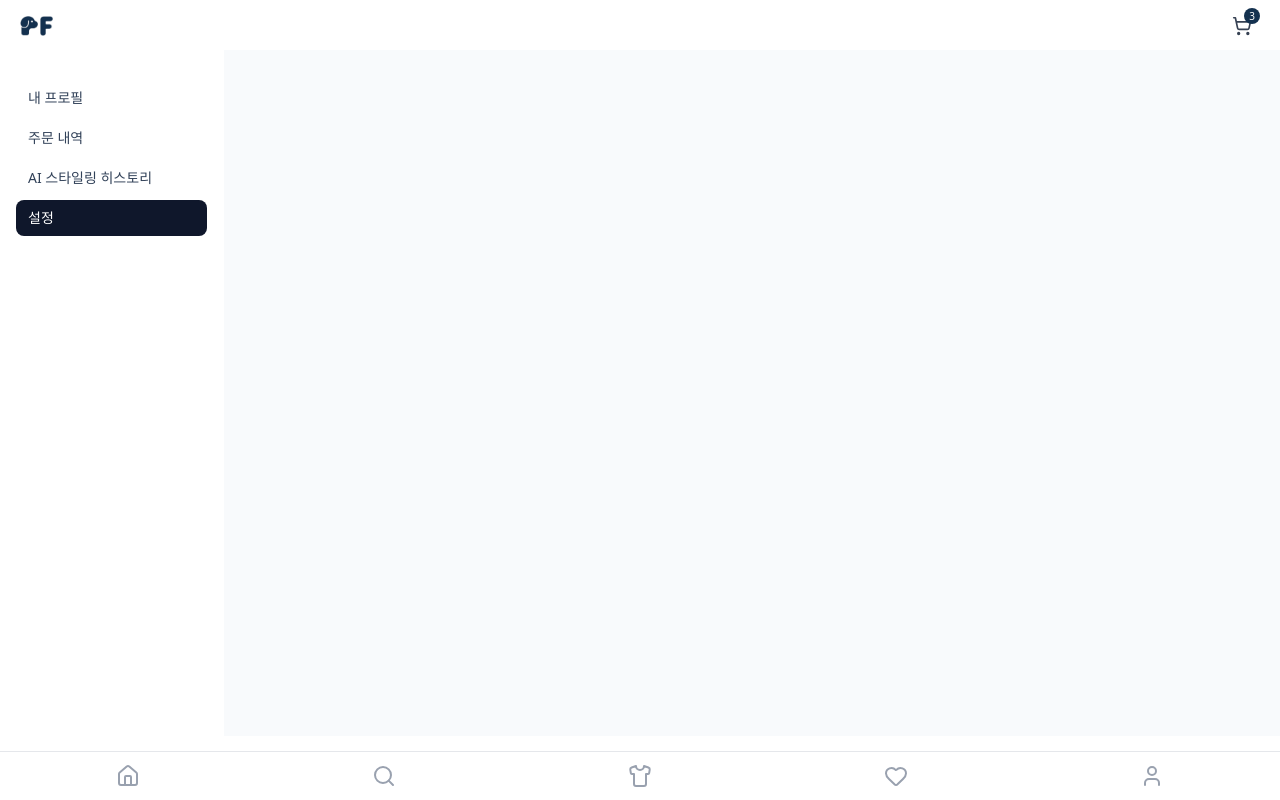
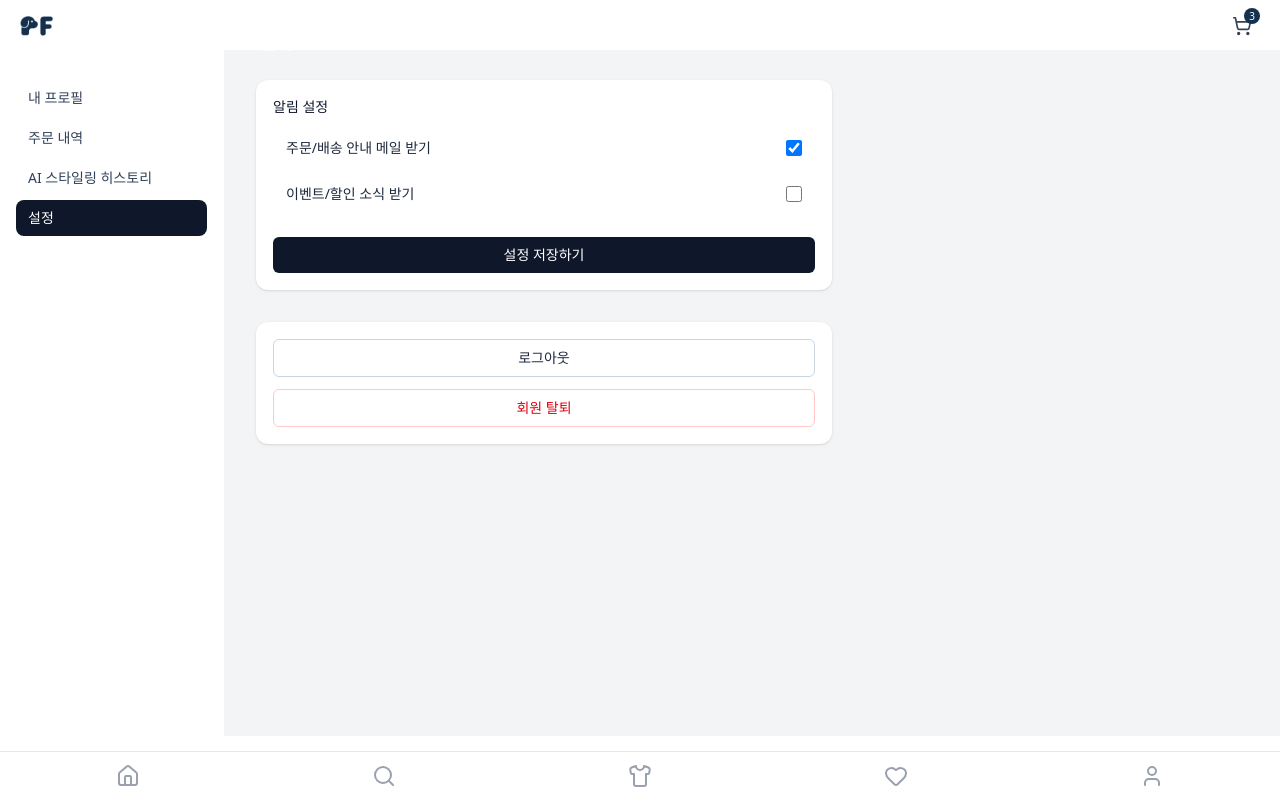
Before and after one commit to P-Project8/PetFit-Front, a React (Vite) app: page /my/settings in a window 1280 px wide. Built offline with nearby package versions, Linux system fonts and the light colour scheme.

Commit message:
feat: 마이페이지 레이아웃 및 프로필/주문/AI 히스토리 UI 목업 추가

```diff
--- a/src/pages/MyPage/AiStylingPage.tsx
+++ b/src/pages/MyPage/AiStylingPage.tsx
@@ -1,4 +1,64 @@
 // src/pages/MyPage/AiStylingPage.tsx
+import React from 'react';
+
+const mockStylings = [
+  {
+    id: 1,
+    petName: '몽이',
+    style: '겨울 한복 코디',
+    createdAt: '2025-12-02',
+  },
+  {
+    id: 2,
+    petName: '콩이',
+    style: '후드티 + 머플러 코디',
+    createdAt: '2025-11-30',
+  },
+  {
+    id: 3,
+    petName: '두부',
+    style: '비 오는 날 레인코트',
+    createdAt: '2025-11-25',
+  },
+];
+
 export default function AiStylingPage() {
-  return <div>AI 스타일링 히스토리 페이지 (작업 예정)</div>;
+  return (
+    <div>
+      <h1 className="text-2xl font-bold mb-4">AI 스타일링 히스토리</h1>
+      <p className="mb-6 text-sm text-slate-600">
+        AI 코디에서 마음에 들었던 결과들을 모아두는 공간이에요.
+      </p>
+
+      <div className="grid gap-4 sm:grid-cols-2 lg:grid-cols-3">
+        {mockStylings.map((item) => (
+          <div
+            key={item.id}
+            className="flex flex-col rounded-xl border bg-white p-3 shadow-sm"
+          >
+            {/* 이미지 자리 */}
+            <div className="mb-3 aspect-[4/3] w-full rounded-lg bg-slate-100" />
+
+            <div className="flex-1">
+              <div className="text-xs text-slate-500 mb-1">
+                {item.createdAt} · {item.petName}
+              </div>
+              <div className="text-sm font-semibold text-slate-900">
+                {item.style}
+              </div>
+            </div>
+
+            <div className="mt-3 flex gap-2 text-xs">
+              <button className="flex-1 rounded-lg border border-slate-300 px-2 py-1 text-slate-700">
+                크게 보기
+              </button>
+              <button className="flex-1 rounded-lg border border-slate-200 bg-slate-900 px-2 py-1 font-medium text-white">
+                다시 코디하기
+              </button>
+            </div>
+          </div>
+        ))}
+      </div>
+    </div>
+  );
 }
--- a/src/pages/MyPage/MyPageLayout.tsx
+++ b/src/pages/MyPage/MyPageLayout.tsx
@@ -12,7 +12,7 @@ export default function MyPageLayout() {
   const location = useLocation();
 
   return (
-    <div className="min-h-[calc(100vh-4rem)] flex bg-slate-50">
+    <div className="min-h-[calc(100vh-4rem)] flex bg-gray-100">
       {/* 왼쪽 사이드바 */}
       <aside className="w-56 border-r bg-white px-4 py-6">
         <h2 className="text-2xl font-bold mb-6">마이페이지</h2>
--- a/src/pages/MyPage/OrdersPage.tsx
+++ b/src/pages/MyPage/OrdersPage.tsx
@@ -1,4 +1,75 @@
 // src/pages/MyPage/OrdersPage.tsx
+import React from 'react';
+
+const mockOrders = [
+  {
+    id: '20251203-0001',
+    date: '2025-12-03',
+    status: '배송 준비중',
+    total: 69000,
+    itemSummary: '강아지 한복 외 1개',
+  },
+  {
+    id: '20251128-0002',
+    date: '2025-11-28',
+    status: '배송 완료',
+    total: 42000,
+    itemSummary: '알록달록 후드티',
+  },
+  {
+    id: '20251110-0003',
+    date: '2025-11-10',
+    status: '구매 확정',
+    total: 33000,
+    itemSummary: '스트라이프 티셔츠',
+  },
+];
+
 export default function OrdersPage() {
-  return <div>주문 내역 페이지 (작업 예정)</div>;
+  return (
+    <div className="max-w-3xl">
+      <h1 className="text-2xl font-bold mb-6">주문 내역</h1>
+
+      <div className="mb-4 flex gap-2 text-sm">
+        <button className="rounded-full border border-slate-300 px-3 py-1 text-slate-700">
+          최근 3개월
+        </button>
+        <button className="rounded-full border border-slate-200 px-3 py-1 text-slate-500">
+          6개월
+        </button>
+        <button className="rounded-full border border-slate-200 px-3 py-1 text-slate-500">
+          1년
+        </button>
+      </div>
+
+      <div className="space-y-3">
+        {mockOrders.map((order) => (
+          <div
+            key={order.id}
+            className="flex justify-between rounded-xl border bg-white px-4 py-3 text-sm shadow-sm"
+          >
+            <div>
+              <div className="text-xs text-slate-500">주문번호</div>
+              <div className="font-semibold text-slate-900">{order.id}</div>
+              <div className="mt-1 text-xs text-slate-500">{order.date}</div>
+              <div className="mt-2 text-slate-700">{order.itemSummary}</div>
+            </div>
+
+            <div className="text-right">
+              <div className="text-xs text-slate-500 mb-1">결제 금액</div>
+              <div className="text-base font-semibold text-slate-900">
+                {order.total.toLocaleString()}원
+              </div>
+              <div className="mt-2 inline-flex rounded-full bg-slate-100 px-2 py-1 text-xs font-medium text-slate-700">
+                {order.status}
+              </div>
+              <button className="mt-3 block w-full rounded-lg border border-slate-300 px-2 py-1 text-xs text-slate-700">
+                상세 보기
+              </button>
+            </div>
+          </div>
+        ))}
+      </div>
+    </div>
+  );
 }
--- a/src/pages/MyPage/ProfilePage.tsx
+++ b/src/pages/MyPage/ProfilePage.tsx
@@ -1,4 +1,3 @@
-// src/pages/MyPage/ProfilePage.tsx
 import { useState } from 'react';
 
 export default function ProfilePage() {
@@ -8,21 +7,18 @@ export default function ProfilePage() {
     bio: '우리 강아지 옷 고르는 중 🐶',
   });
 
-  const handleChange = (
-    e: React.ChangeEvent<HTMLInputElement | HTMLTextAreaElement>
-  ) => {
+  const handleChange = (e: React.ChangeEvent<HTMLInputElement | HTMLTextAreaElement>) => {
     const { name, value } = e.target;
     setForm((prev) => ({ ...prev, [name]: value }));
   };
 
   const handleSubmit = (e: React.FormEvent) => {
     e.preventDefault();
-    // TODO: 나중에 여기서 Axios로 API 연결
-    alert('프로필 수정 요청 보낸 걸로 치자! (나중에 API 붙일 예정)');
+    alert('프로필 수정 요청 보낸 걸로 치자!');
   };
 
   return (
-    <div className="max-w-xl">
+    <div className="max-w-xl text-slate-900">
       <h1 className="text-2xl font-bold mb-6">내 프로필</h1>
 
       <form onSubmit={handleSubmit} className="space-y-4">
@@ -33,7 +29,7 @@ export default function ProfilePage() {
             name="email"
             value={form.email}
             disabled
-            className="w-full rounded-md border bg-slate-100 px-3 py-2 text-sm"
+            className="w-full rounded-md border bg-white px-3 py-2 text-sm text-slate-900"
           />
         </div>
 
@@ -44,11 +40,11 @@ export default function ProfilePage() {
             name="nickname"
             value={form.nickname}
             onChange={handleChange}
-            className="w-full rounded-md border px-3 py-2 text-sm"
+            className="w-full rounded-md border bg-white px-3 py-2 text-sm text-slate-900"
           />
         </div>
 
-        {/* 한 줄 소개 */}
+        {/* 소개 */}
         <div>
           <label className="block text-sm font-medium mb-1">한 줄 소개</label>
           <textarea
@@ -56,7 +52,7 @@ export default function ProfilePage() {
             value={form.bio}
             onChange={handleChange}
             rows={3}
-            className="w-full rounded-md border px-3 py-2 text-sm resize-none"
+            className="w-full rounded-md border bg-white px-3 py-2 text-sm resize-none text-slate-900"
           />
         </div>
 
--- a/src/pages/MyPage/SettingsPage.tsx
+++ b/src/pages/MyPage/SettingsPage.tsx
@@ -1,4 +1,78 @@
 // src/pages/MyPage/SettingsPage.tsx
+import React, { useState } from 'react';
+
 export default function SettingsPage() {
-  return <div>설정 / 회원 탈퇴 페이지 (작업 예정)</div>;
+  const [emailNotice, setEmailNotice] = useState(true);
+  const [marketing, setMarketing] = useState(false);
+
+  const handleSave = (e: React.FormEvent) => {
+    e.preventDefault();
+    alert('설정 저장 요청 보낸 걸로! (나중에 API 연결)');
+  };
+
+  const handleLogout = () => {
+    alert('로그아웃 요청 보낸 걸로! (AUTH-007 연동 예정)');
+  };
+
+  const handleDelete = () => {
+    if (confirm('정말 탈퇴하시겠어요?')) {
+      alert('회원 탈퇴 요청 보낸 걸로! (USER-003 연동 예정)');
+    }
+  };
+
+  return (
+    <div className="max-w-xl">
+      <h1 className="text-2xl font-bold mb-6">설정</h1>
+
+      <form onSubmit={handleSave} className="space-y-6 rounded-xl border bg-white p-4 shadow-sm">
+        <div>
+          <h2 className="mb-3 text-sm font-semibold text-slate-900">
+            알림 설정
+          </h2>
+
+          <label className="flex items-center justify-between rounded-lg border px-3 py-2 text-sm">
+            <span className="text-slate-800">주문/배송 안내 메일 받기</span>
+            <input
+              type="checkbox"
+              checked={emailNotice}
+              onChange={(e) => setEmailNotice(e.target.checked)}
+              className="h-4 w-4"
+            />
+          </label>
+
+          <label className="mt-2 flex items-center justify-between rounded-lg border px-3 py-2 text-sm">
+            <span className="text-slate-800">이벤트/할인 소식 받기</span>
+            <input
+              type="checkbox"
+              checked={marketing}
+              onChange={(e) => setMarketing(e.target.checked)}
+              className="h-4 w-4"
+            />
+          </label>
+        </div>
+
+        <button
+          type="submit"
+          className="w-full rounded-md bg-slate-900 px-4 py-2 text-sm font-semibold text-white"
+        >
+          설정 저장하기
+        </button>
+      </form>
+
+      <div className="mt-8 space-y-3 rounded-xl border bg-white p-4 text-sm shadow-sm">
+        <button
+          onClick={handleLogout}
+          className="w-full rounded-md border border-slate-300 px-4 py-2 text-slate-800"
+        >
+          로그아웃
+        </button>
+        <button
+          onClick={handleDelete}
+          className="w-full rounded-md border border-red-200 px-4 py-2 text-red-600"
+        >
+          회원 탈퇴
+        </button>
+      </div>
+    </div>
+  );
 }
```
